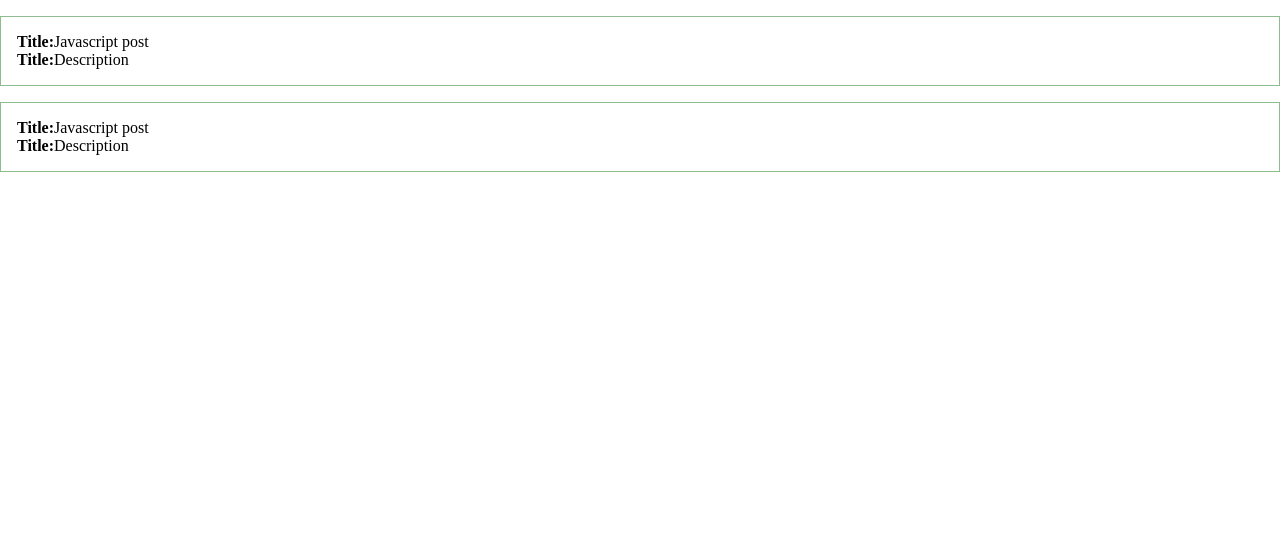
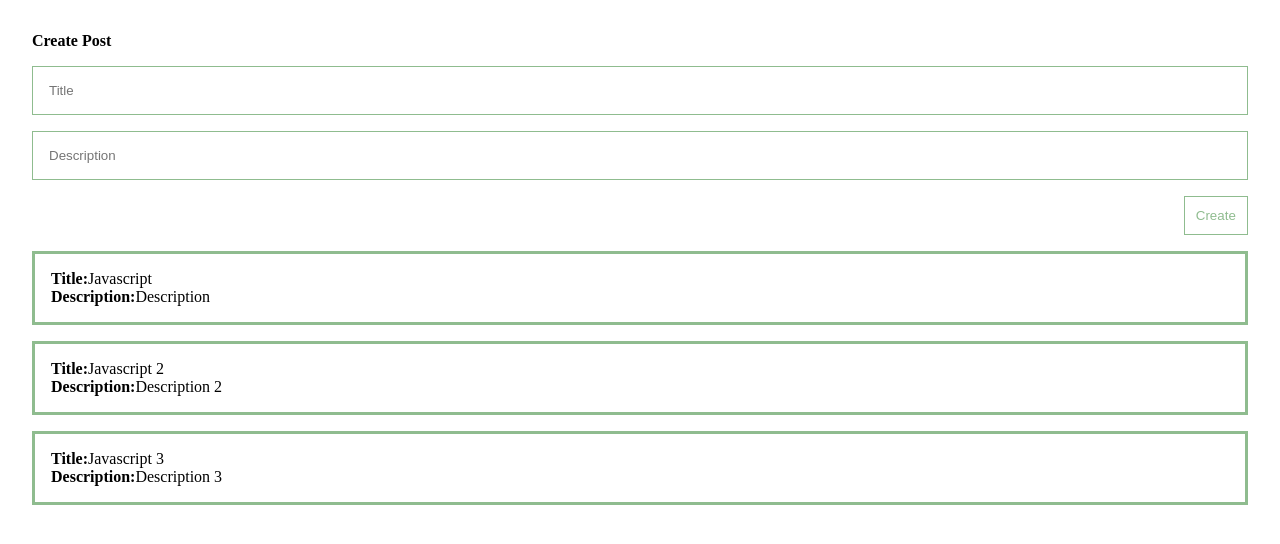
Before and after one commit to 18AN/vuepractice, a Vue app: page / in a window 1280 px wide. Shown: the top 544 px of the page. Built offline with nearby package versions, Linux system fonts and the light colour scheme.

Commit message:
add dynamic render with v-for, two-way binding

```diff
--- a/src/App.vue
+++ b/src/App.vue
@@ -1,12 +1,26 @@
 <template>
-  <div>
-    <div class="post">
-        <div><strong>Title:</strong>Javascript post</div>
-        <div><strong>Title:</strong>Description</div>
-    </div>
-    <div class="post">
-        <div><strong>Title:</strong>Javascript post</div>
-        <div><strong>Title:</strong>Description</div>
+  <div class="app">
+    <form>
+        <h4>Create Post</h4>
+        <input
+            v-bind:value="title"
+            @input="title = $event.target.value"
+            class="input"
+            type="text"
+            name="title"
+            placeholder="Title">
+        <input
+            v-bind:value="body"
+            @input="body = $event.target.value"
+            class="input"
+            type="text"
+            name="description"
+            placeholder="Description">
+        <button class="button" @click="createPost">Create</button>
+    </form>
+    <div class="post" v-for="post in posts">
+        <div><strong>Title:</strong>{{post.title}}</div>
+        <div><strong>Description:</strong>{{post.body}}</div>
     </div>
   </div>
 </template>
@@ -14,10 +28,23 @@
 <script>
 export default {
     data(){
-
+        return{
+            posts: [
+                {id: 1, title: 'Javascript', body: 'Description'},
+                {id: 2, title: 'Javascript 2', body: 'Description 2'},
+                {id: 3, title: 'Javascript 3', body: 'Description 3'},
+            ],
+            title: "",
+            body: ""
+        }
     },
     methods: {
+        createPost(){
 
+        },
+        inputTitle(event){
+            this.title = event.target.value;
+        }
     }
 }
 </script>
@@ -29,9 +56,34 @@ export default {
         box-sizing: border-box;
     }
 
+    .app{
+        padding: 2rem;
+    }
+
     .post{
         padding: 1rem;
-        border: 0.1rem solid darkseagreen;
+        border: 0.2rem solid darkseagreen;
         margin-top: 1rem;
     }
+
+    form{
+        display: flex;
+        flex-direction: column;
+    }
+
+    .input{
+        width: 100%;
+        border: 0.1rem solid darkseagreen;
+        padding: 1rem;
+        margin-top: 1rem;
+    }
+
+    .button{
+        align-self: flex-end;
+        margin-top: 1rem;
+        padding: 0.7rem;
+        background: none;
+        color: darkseagreen;
+        border: 0.1rem solid darkseagreen;
+    }
 </style>
```
